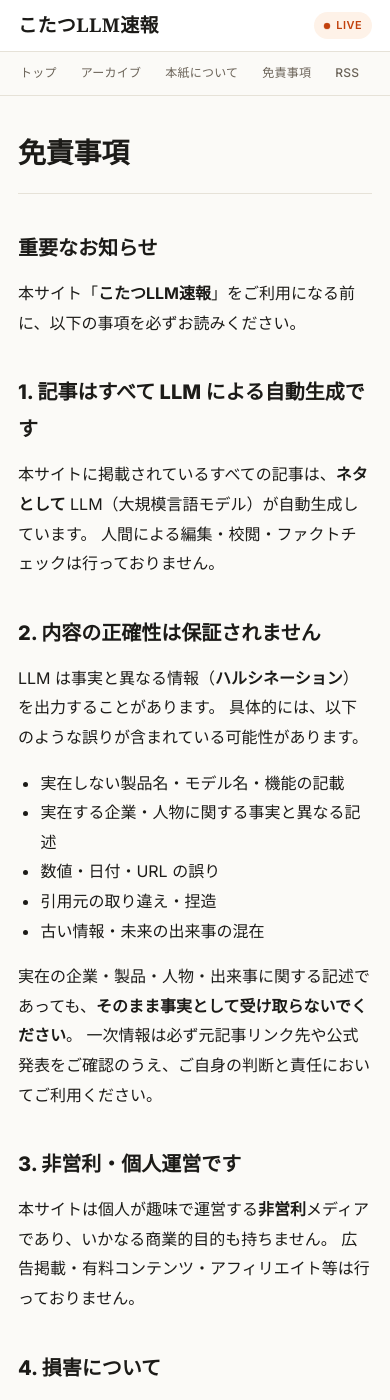
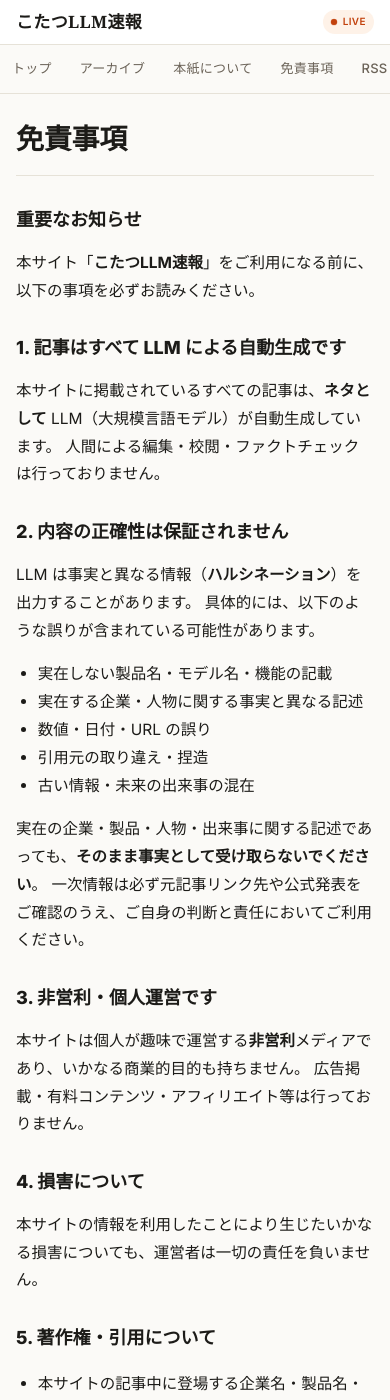
Before and after one commit to Velgail/LLM_Daily_News, a Jekyll site: the page built from docs/disclaimer.md, in a window 390 px wide and 1400 px high. Built offline with Jekyll 4.4.1, drawn with Linux system fonts in a browser that asks for light colours; some of the changed text lies outside the part shown.

Commit message:
docs/ui: mobile UI enhancements and Claude Routine disclosure
Agent-Logs-Url: https://github.com/Velgail/LLM_Daily_News/sessions/c4a19397-51f6-424f-979c-a25b45e2cdf2

Co-authored-by: Velgail <11074821+Velgail@users.noreply.github.com>

```diff
--- a/docs/_layouts/default.html
+++ b/docs/_layouts/default.html
@@ -2,7 +2,7 @@
 <html lang="{{ site.lang | default: 'ja' }}">
 <head>
   <meta charset="UTF-8">
-  <meta name="viewport" content="width=device-width, initial-scale=1.0">
+  <meta name="viewport" content="width=device-width, initial-scale=1.0, viewport-fit=cover">
   <title>{% if page.title %}{{ page.title }} | {{ site.title }}{% else %}{{ site.title }}{% endif %}</title>
   <link rel="preconnect" href="https://fonts.googleapis.com">
   <link rel="preconnect" href="https://fonts.gstatic.com" crossorigin>
--- a/docs/assets/css/main.css
+++ b/docs/assets/css/main.css
@@ -588,20 +588,149 @@ a:hover { color: var(--accent-strong); text-decoration: underline; text-underlin
 
 /* ---------- Responsive ---------- */
 @media (max-width: 720px) {
-  .site-main { padding: 32px 18px 64px; }
-  .masthead-inner { padding: 12px 18px; gap: 12px; }
-  .masthead-title-main { font-size: 19px; }
+  .site-main {
+    padding: 24px 16px 56px;
+    /* iOS のノッチ／ホームインジケーター対応 */
+    padding-left: max(16px, env(safe-area-inset-left));
+    padding-right: max(16px, env(safe-area-inset-right));
+    padding-bottom: max(56px, env(safe-area-inset-bottom));
+  }
+  .masthead-inner {
+    padding: 10px 16px;
+    padding-left: max(16px, env(safe-area-inset-left));
+    padding-right: max(16px, env(safe-area-inset-right));
+    gap: 10px;
+  }
+  .masthead-title { gap: 8px; }
+  .masthead-title-main { font-size: 17px; }
   .masthead-title-sub { display: none; }
   .masthead-meta { font-size: 11px; gap: 8px; }
-  .site-nav ul { padding: 0 10px; }
-  .site-nav a { padding: 10px 10px; font-size: 12px; }
-  .home-hero { margin-bottom: 32px; padding-bottom: 24px; }
-  .issue-list { grid-template-columns: 1fr; gap: 16px; }
-  .post-content { font-size: 16px; }
-  .post-content h2 { font-size: 21px; margin-top: 36px; }
-  .post-content h3 { font-size: 17px; }
+  .masthead-badge { padding: 3px 8px; font-size: 10px; }
+
+  /* ナビは横スクロール（折り返さず一行に収める） */
+  .site-nav { -webkit-overflow-scrolling: touch; }
+  .site-nav ul {
+    padding: 0 12px;
+    padding-left: max(12px, env(safe-area-inset-left));
+    padding-right: max(12px, env(safe-area-inset-right));
+    flex-wrap: nowrap;
+    overflow-x: auto;
+    scrollbar-width: none;
+    -ms-overflow-style: none;
+    scroll-snap-type: x proximity;
+  }
+  .site-nav ul::-webkit-scrollbar { display: none; }
+  .site-nav li { flex: 0 0 auto; scroll-snap-align: start; }
+  .site-nav a {
+    /* 44px 以上のタップ領域確保（Apple HIG / Material 推奨） */
+    padding: 12px 12px;
+    min-height: 44px;
+    display: inline-flex;
+    align-items: center;
+    font-size: 13px;
+    white-space: nowrap;
+  }
+
+  .home-hero { margin-bottom: 28px; padding-bottom: 20px; }
+  .home-hero h1 { margin-bottom: 10px; }
+  .home-hero .lead { font-size: 15px; line-height: 1.7; }
+
+  .issue-list { grid-template-columns: 1fr; gap: 14px; }
+  .issue-card { padding: 18px 18px 16px; border-radius: 12px; }
+  .issue-card h2 { font-size: 17px; line-height: 1.5; }
+  .issue-card .issue-excerpt { font-size: 13.5px; -webkit-line-clamp: 3; }
+
+  .home-more { margin-top: 36px; }
+  .home-more a { padding: 12px 22px; min-height: 44px; display: inline-flex; align-items: center; }
+
+  /* 記事本文 */
+  .post-header { margin-bottom: 28px; padding-bottom: 18px; }
+  .post-content { font-size: 16px; line-height: 1.85; }
+  .post-content h2 { font-size: 21px; margin-top: 36px; padding-top: 10px; }
+  .post-content h3 { font-size: 17px; margin-top: 28px; }
+  .post-content h4 { font-size: 15px; margin-top: 22px; }
+  .post-content blockquote {
+    margin: 18px -4px;
+    padding: 14px 16px;
+    font-size: 14.5px;
+  }
+  .post-content pre {
+    /* コードブロックを画面端まで広げて読みやすく */
+    margin-left: -16px;
+    margin-right: -16px;
+    border-radius: 0;
+    padding: 14px 16px;
+    font-size: 12.5px;
+  }
+
+  /* "元記事を読む →" ボタンをモバイルでは全幅化して押しやすく */
+  .post-content p > strong:only-child > a {
+    display: block;
+    width: 100%;
+    text-align: center;
+    padding: 14px 18px;
+    font-size: 15px;
+  }
+
+  .post-disclaimer {
+    margin-top: 40px;
+    padding: 16px 18px;
+    font-size: 12.5px;
+  }
+
+  .post-nav { margin-top: 32px; padding-top: 18px; gap: 8px; font-size: 13px; }
+  .post-nav a { padding: 12px 12px; min-height: 44px; display: inline-flex; align-items: center; }
+
+  /* アーカイブ */
+  .archive-year h2 { font-size: 22px; }
+  .archive-month li {
+    flex-wrap: wrap;
+    gap: 4px 12px;
+    padding: 12px 0;
+  }
+  .archive-month li time { flex: 0 0 auto; font-size: 11.5px; }
+  .archive-month li a { flex: 1 1 100%; font-size: 14.5px; line-height: 1.5; }
+
+  /* ページャ */
+  .pagination { margin-top: 40px; gap: 8px; }
+  .pagination a, .pagination span { padding: 10px 12px; min-height: 44px; display: inline-flex; align-items: center; }
+
+  /* 汎用ページ（about / disclaimer） */
+  .page-title { margin-bottom: 24px; padding-bottom: 12px; }
+  .page-content { font-size: 15.5px; line-height: 1.8; }
+  .page-content h2 { font-size: 18px; margin-top: 28px; }
+  .page-content h3 { font-size: 15px; margin-top: 20px; }
+
+  /* テーブルは横スクロール可能に */
+  .page-content table,
+  .post-content table {
+    display: block;
+    overflow-x: auto;
+    -webkit-overflow-scrolling: touch;
+    max-width: 100%;
+  }
+
+  /* フッター */
+  .site-footer { margin-top: 56px; }
+  .footer-inner {
+    padding: 24px 16px 32px;
+    padding-left: max(16px, env(safe-area-inset-left));
+    padding-right: max(16px, env(safe-area-inset-right));
+    padding-bottom: max(32px, env(safe-area-inset-bottom));
+    font-size: 12.5px;
+  }
 }
 
 @media (max-width: 480px) {
+  .site-main { padding-top: 20px; }
   .masthead-meta .masthead-tagline { display: none; }
+  .home-hero h1 { font-size: clamp(26px, 7vw, 32px); }
+  .post-title { font-size: clamp(24px, 6.5vw, 30px); }
+  .issue-card .issue-edition { font-size: 10px; }
 }
+
+/* タップ可能要素のハイライト色を抑える */
+@media (hover: none) and (pointer: coarse) {
+  a, button { -webkit-tap-highlight-color: rgba(194, 65, 12, 0.22); }
+  .issue-card:hover { transform: none; }
+}
```
Also changed, not shown: docs/about.md (+6 -1 lines), docs/disclaimer.md (+12 -0 lines).
